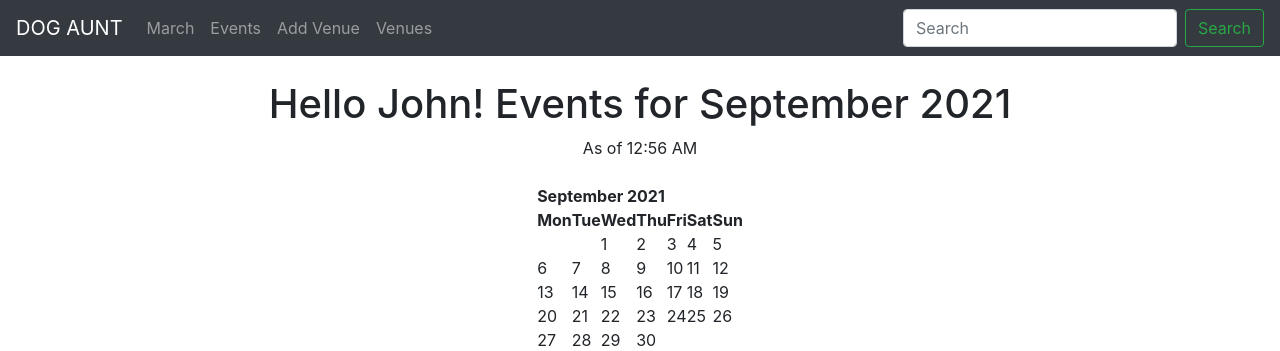
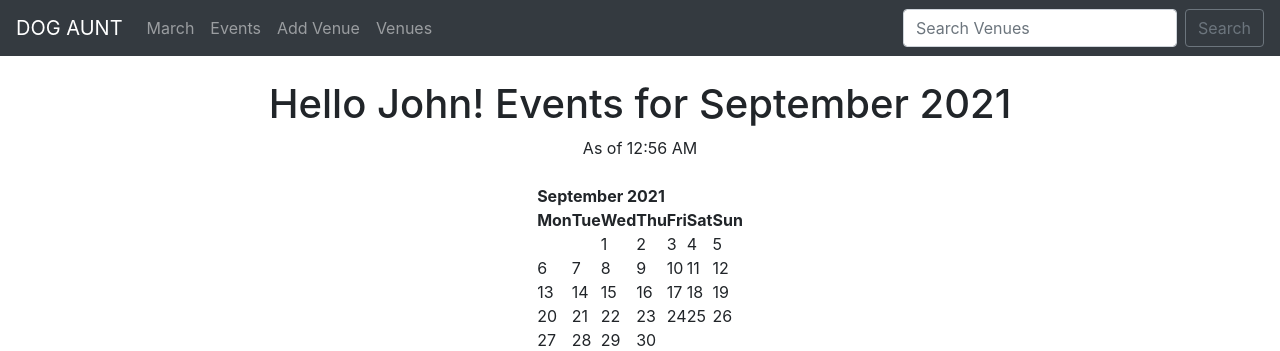
Before and after one commit to fatpat314/dog_aunt, a Django app: page / in a window 1280 px wide. Shown: the top 351 px of the page. Run offline with Django 3.2, Linux system fonts and the light colour scheme; some libraries are stand-ins or nearby versions.

Commit message:
search implemented

```diff
--- a/events/templates/events/navbar.html
+++ b/events/templates/events/navbar.html
@@ -19,9 +19,10 @@
             <a class="nav-link" href="{% url 'list_venue' %}">Venues</a>
         </li>
       </ul>
-      <form class="form-inline my-2 my-lg-0">
-        <input class="form-control mr-sm-2" type="search" placeholder="Search" aria-label="Search">
-        <button class="btn btn-outline-success my-2 my-sm-0" type="submit">Search</button>
+      <form class="form-inline my-2 my-lg-0" method=POST action="{% url 'search_venues' %}">
+          {% csrf_token %}
+        <input class="form-control mr-sm-2" type="search" placeholder="Search Venues" aria-label="Search" name="searched">
+        <button class="btn btn-outline-secondary" type="submit">Search</button>
       </form>
     </div>
   </nav>
--- a/events/urls.py
+++ b/events/urls.py
@@ -8,4 +8,5 @@ urlpatterns = [
     path('add_venue/', views.add_venue, name='add_venue'),
     path('list_venue/', views.list_venues, name='list_venue'),
     path('show_venue/<venue_id>', views.show_venue, name='show_venue'),
+    path('search_venues/', views.search_venues, name='search_venues')
 ]
--- a/events/views.py
+++ b/events/views.py
@@ -7,6 +7,14 @@ from .models import Event, Venue
 from .forms import VenueForm
 
 # Create your views here.
+
+def search_venues(request):
+    if request.method == "POST":
+        searched = request.POST['searched']
+        venues = Venue.objects.filter(name__contains=searched)
+        return render(request, 'events/search_venues.html',{'searched': searched, 'venues': venues})
+    else:
+        return render(request, 'events/search_venues.html',{})
 
 def show_venue(request, venue_id):
     venue = Venue.objects.get(pk=venue_id)
```
Also changed, not shown: events/templates/events/search_venues.html (added, +16 -0 lines).
